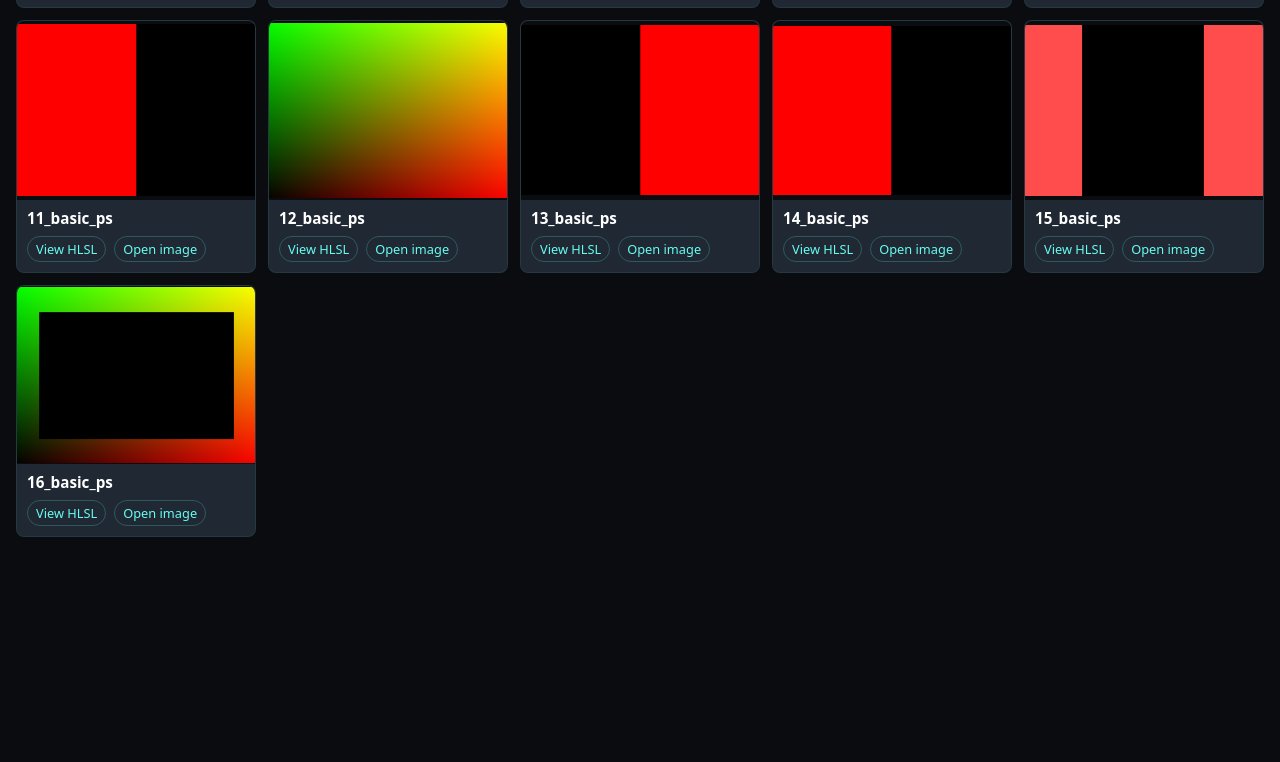
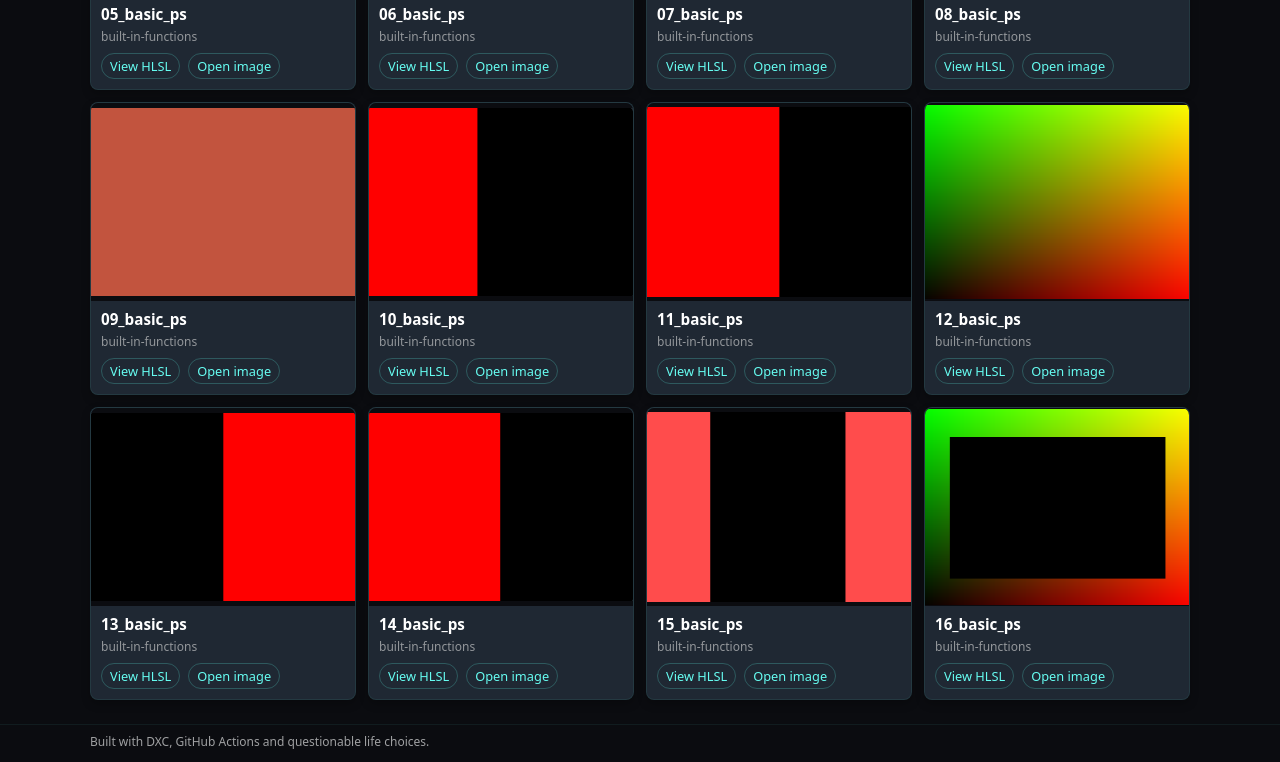
Before and after one commit to Niffoxic/Shaders, a plain HTML site: page index.html in a window 1280 px wide. Shown: the part 639-1401 px from the top of the page. Before the commit the page ends 1200 px from the top, so only its background shows below. Drawn offline with Linux system fonts and the light colour scheme.

Commit message:
Update structure

```diff
--- a/docs/index.html
+++ b/index.html
@@ -6,6 +6,11 @@
   <meta name="viewport" content="width=device-width, initial-scale=1.0" />
   <style>
     * { box-sizing: border-box; }
+
+    :root {
+      color-scheme: dark;
+    }
+
     body {
       margin: 0;
       font-family: system-ui, -apple-system, BlinkMacSystemFont, "Segoe UI", sans-serif;
@@ -15,29 +20,54 @@
       display: flex;
       flex-direction: column;
     }
+
     header {
       padding: 12px 16px;
       border-bottom: 1px solid #45a29e33;
       background: #1f2833;
     }
+
+    header-inner {
+      display: block;
+      max-width: 1100px;
+      margin: 0 auto;
+    }
+
     header h1 {
       margin: 0;
-      font-size: 1.2rem;
+      font-size: 1.3rem;
     }
+
     header p {
       margin: 4px 0 0 0;
       font-size: 0.85rem;
       opacity: 0.8;
     }
+
     #content {
       padding: 12px 16px 24px 16px;
       flex: 1;
+      display: flex;
+      justify-content: center;
     }
+
+    #content-inner {
+      width: 100%;
+      max-width: 1100px;
+    }
+
+    #status {
+      margin: 8px 0 16px 0;
+      font-size: 0.85rem;
+      opacity: 0.85;
+    }
+
     #grid {
       display: grid;
       grid-template-columns: repeat(auto-fill, minmax(220px, 1fr));
       gap: 12px;
     }
+
     .card {
       background: #1f2833;
       border-radius: 8px;
@@ -45,7 +75,9 @@
       border: 1px solid #45a29e22;
       display: flex;
       flex-direction: column;
+      box-shadow: 0 4px 8px rgba(0, 0, 0, 0.25);
     }
+
     .card img {
       width: 100%;
       display: block;
@@ -53,24 +85,33 @@
       object-fit: contain;
       aspect-ratio: 4 / 3;
     }
+
     .card-body {
       padding: 8px 10px 10px 10px;
       display: flex;
       flex-direction: column;
       gap: 4px;
     }
+
     .card-title {
       font-size: 0.95rem;
       font-weight: 600;
       color: #ffffff;
       word-break: break-word;
     }
+
+    .card-group {
+      font-size: 0.75rem;
+      opacity: 0.7;
+    }
+
     .card-links {
       display: flex;
       gap: 8px;
       margin-top: 4px;
       flex-wrap: wrap;
     }
+
     .card-links a {
       font-size: 0.8rem;
       text-decoration: none;
@@ -79,25 +120,46 @@
       border: 1px solid #45a29e66;
       color: #66fcf1;
     }
+
     .card-links a:hover {
       background: #45a29e22;
     }
-    #status {
-      margin: 8px 0 16px 0;
-      font-size: 0.85rem;
-      opacity: 0.85;
+
+    footer {
+      padding: 8px 16px 12px 16px;
+      font-size: 0.75rem;
+      border-top: 1px solid #45a29e22;
+      background: #0b0c10;
+      opacity: 0.8;
+    }
+
+    footer-inner {
+      display: block;
+      max-width: 1100px;
+      margin: 0 auto;
     }
   </style>
 </head>
 <body>
   <header>
-    <h1>Niffoxic Shader Gallery</h1>
-    <p>Auto-listed from <code>/screenshots</code> & <code>/hlsl</code></p>
+    <header-inner>
+      <h1>Niffoxic Shader Gallery</h1>
+      <p>Auto-listed from <code>./screenshots</code> &amp; <code>./hlsl</code> via <code>shaders.json</code></p>
+    </header-inner>
   </header>
+
   <div id="content">
-    <div id="status">Loading shaders…</div>
-    <div id="grid"></div>
+    <div id="content-inner">
+      <div id="status">Loading shaders…</div>
+      <div id="grid"></div>
+    </div>
   </div>
+
+  <footer>
+    <footer-inner>
+      <span>Built with DXC, GitHub Actions and questionable life choices.</span>
+    </footer-inner>
+  </footer>
 
   <script src="viewer.js"></script>
 </body>
--- a/docs/viewer.js
+++ b/viewer.js
@@ -21,17 +21,30 @@ async function loadShaders() {
       const card = document.createElement("div");
       card.className = "card";
 
+      // Preview image
       const img = document.createElement("img");
       img.src = shader.image;
       img.alt = shader.title || shader.name || "Shader screenshot";
 
+      // Card body
       const body = document.createElement("div");
       body.className = "card-body";
 
+      // Title
       const title = document.createElement("div");
       title.className = "card-title";
-      title.textContent = shader.title || shader.name;
+      title.textContent = shader.title || shader.name || "(untitled shader)";
+      body.appendChild(title);
 
+      // Optional group (folder name)
+      if (shader.group && shader.group.length > 0) {
+        const group = document.createElement("div");
+        group.className = "card-group";
+        group.textContent = shader.group;
+        body.appendChild(group);
+      }
+
+      // Links
       const links = document.createElement("div");
       links.className = "card-links";
 
@@ -43,18 +56,17 @@ async function loadShaders() {
         links.appendChild(linkShader);
       }
 
-      const linkRaw = document.createElement("a");
-      linkRaw.href = shader.image;
-      linkRaw.textContent = "Open image";
-      linkRaw.target = "_blank";
-      links.appendChild(linkRaw);
+      if (shader.image) {
+        const linkRaw = document.createElement("a");
+        linkRaw.href = shader.image;
+        linkRaw.textContent = "Open image";
+        linkRaw.target = "_blank";
+        links.appendChild(linkRaw);
+      }
 
-      body.appendChild(title);
       body.appendChild(links);
-
       card.appendChild(img);
       card.appendChild(body);
-
       gridEl.appendChild(card);
     });
   } catch (err) {
```
Also changed, not shown: shaders.json (renamed from docs/shaders.json), 2 other files.
